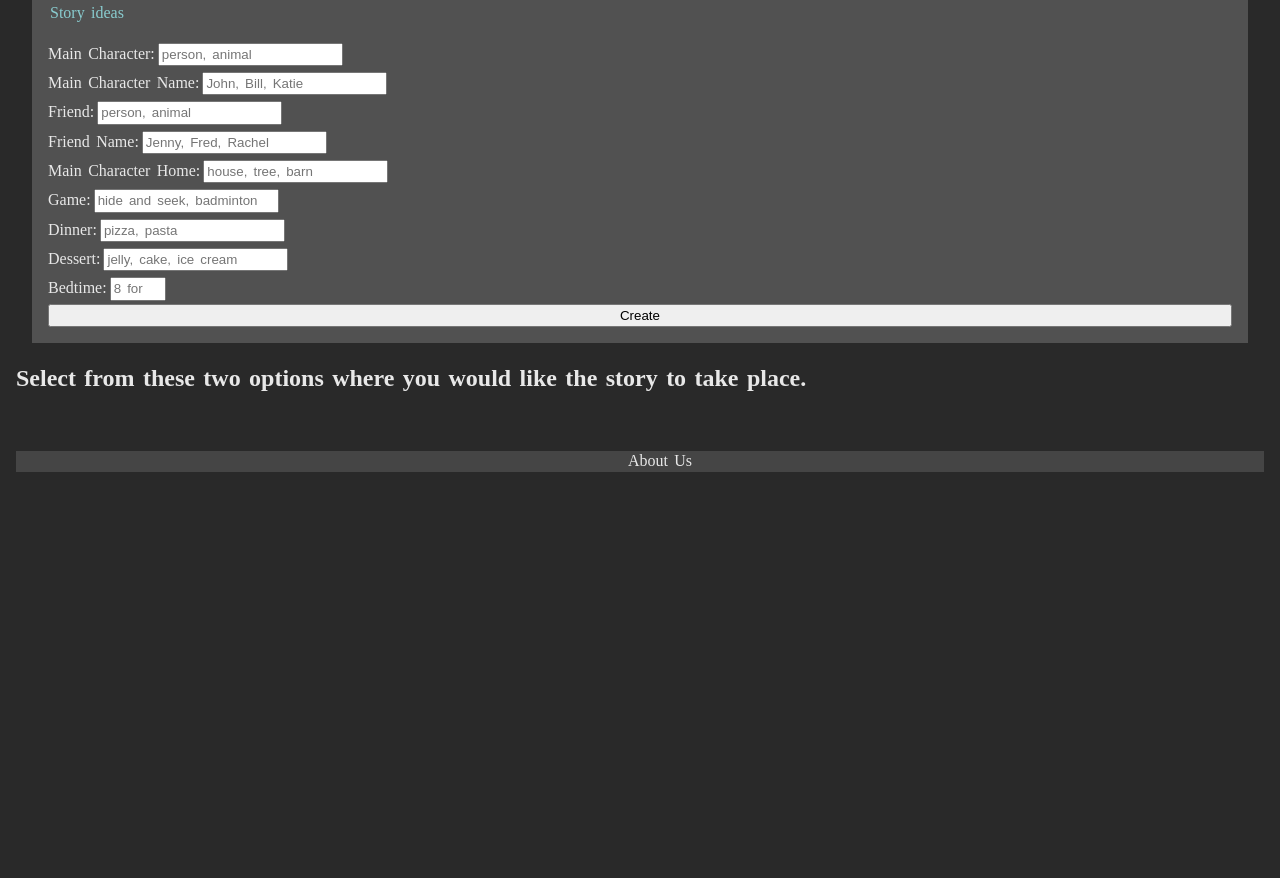
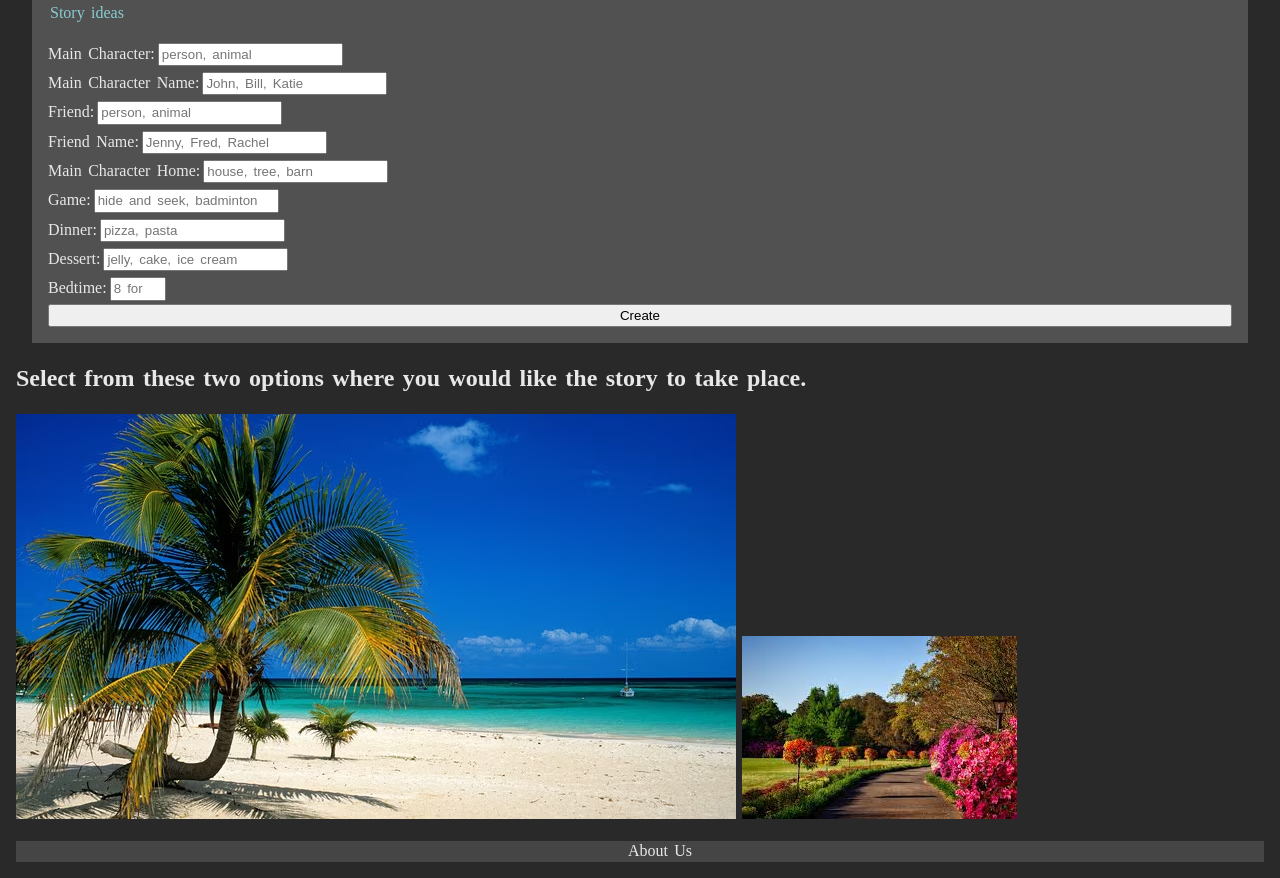
Before and after one commit to QualityMermaid/TechEd-201-finalProject, a plain HTML site: page create.html in a window 1280 px wide. Shown: the part 362-1240 px from the top of the page. Before the commit the page ends 850 px from the top, so only its background shows below. Drawn offline with Linux system fonts and the light colour scheme.

Commit message:
added image rendering

```diff
--- a/create.html
+++ b/create.html
@@ -48,8 +48,8 @@
 
         <section id="imageSelectionSection">
             <h2>Select from these two options where you would like the story to take place.</h2>
-            <img />
-            <img />
+            <img id="firstImg" />
+            <img id="secondImg"/>
         </section>
 
         <section id="currentStoryInputs">
--- a/js/create.js
+++ b/js/create.js
@@ -7,12 +7,67 @@ console.log("here?")
 // const addNewStoryInputs = document.getElementById("")
 const currentStoryInputs = document.getElementById("currentStoryInputs")
 let savedInput = JSON.parse(localStorage.getItem("currentStoryInputs"))
-console.log(savedInput)
+console.log("current saved Inputs " + savedInput)
+let savedImage = JSON.parse(localStorage.getItem("currentLocation"))
+console.log("current location is " + savedImage)
+
+let storyInput = []
+console.log("current input " + storyInput)
+
+let  allLocations = []
+
+const image1 = document.getElementById("firstImg")
+const image2 = document.getElementById("secondImg")
+
+function getRandomLocation(){
+    let x = Math.floor(Math.random() * allLocations.length)
+    return x
+}
+
+function Location(name, src){
+    this.name = name;
+    this.src = src;
+    this.selected = 0;
+    allLocations.push(this);
+    console.log(allLocations)
+}
+
+function renderImages(){
+    let location1 = getRandomLocation();
+    let location2 = getRandomLocation();
 
 
 
-let storyInput = []
-console.log("current input " + storyInput)
+    while(location1 === location2){
+        location1 = getRandomLocation();
+    }
+    console.log(`first is ${location1}, second is ${location2}`)
+
+    image1.name = allLocations[location1].name
+    image1.src = allLocations[location1].src
+    console.log(image1)
+
+    image2.src = allLocations[location2].src
+    image2.name = allLocations[location2].name
+    console.log(image2)
+
+    console.log("rendering images")
+}
+
+// renderImages()
+
+// function AllLocations(){
+//     this.allLocations = [];
+//     console.log(this.allLocations + "locations")
+// }
+
+// AllLocations.prototype.gatherLocations = function(){
+//     const locationNames = ["beach", "forest", "garden", "playground"]
+
+//     for(let i = 0; i < locationNames.length; i++){
+//         this.allLocations.push(new Locations(locationNames[i]))
+//     }
+// }
 
 function Story(mainType, mainName,friendType, friendName, home, game, dinner, dessert, bedtime){
     this.mainType = mainType
@@ -111,6 +166,10 @@ storyForm.addEventListener("submit", function(event){
 
 })
 
+function pageLoad(){
+    const beach = new Location("beach", "images/locations/beach.jpeg")
+    const forest = new Location("forest", "images/locations/forest.jpeg")
+    const park = new Location("park", "images/locations/park.jpeg")
 
     if (savedInput){
         console.log("There is saved data")
@@ -173,6 +232,11 @@ if (savedInput){
         savedInput.render()
     }
 
+}
+
+pageLoad()
+renderImages()
+
 function removeSavedInput(){
     console.log("remove running")
     while(document.getElementById("savedInput")){
```
Also changed, not shown: images/locations/garden.jpeg (deleted), images/locations/park.jpeg (added), images/locations/playground.jpeg (deleted), 2 other files. Lines whose indentation alone changed are shown as unchanged.
